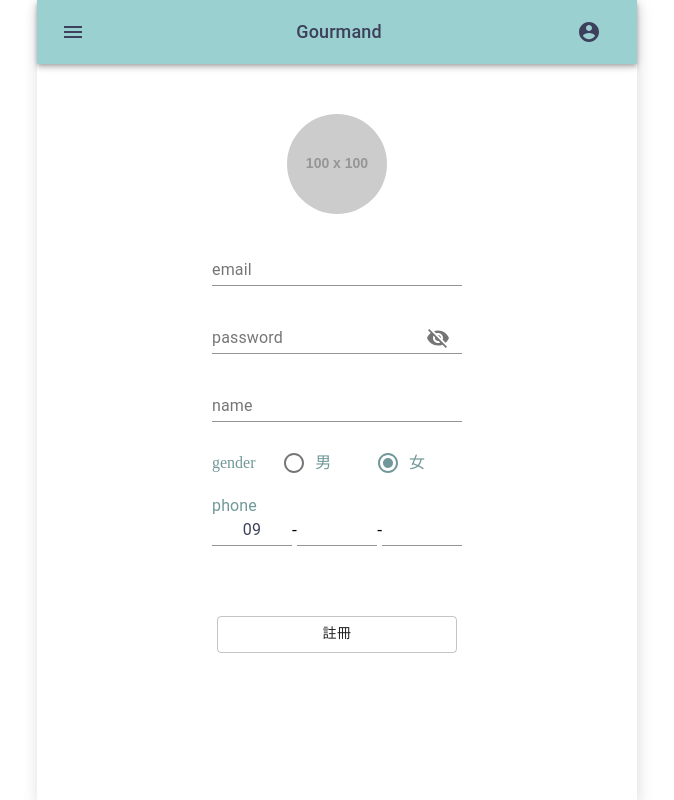
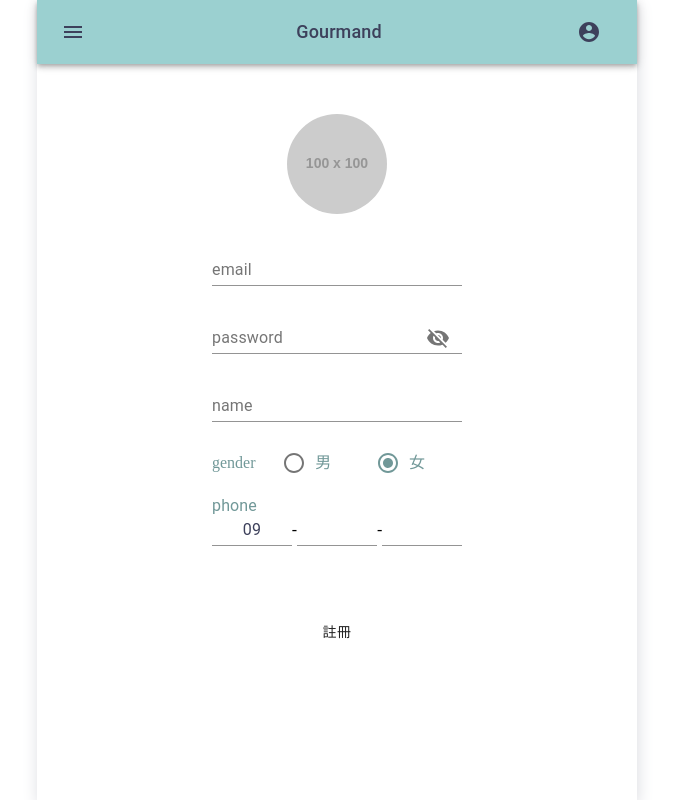
Before and after one commit to beiyi1996/Nodejs, a React (Create React App) app in the folder client/: page /register in a window 1280 px wide. Shown: the whole page, without its empty margins (303-977 px from the left). Built offline with nearby package versions, Linux system fonts and the light colour scheme.

Commit message:
modified footer style

```diff
--- a/client/src/views/Register.js
+++ b/client/src/views/Register.js
@@ -67,7 +67,8 @@
   button: {
     width: "40%",
     margin: "50px 0",
-    fontFamily: "Microsoft JhengHei"
+    fontFamily: "Microsoft JhengHei",
+    border: "none"
   },
   title: {
     textAlign: "left",
```
